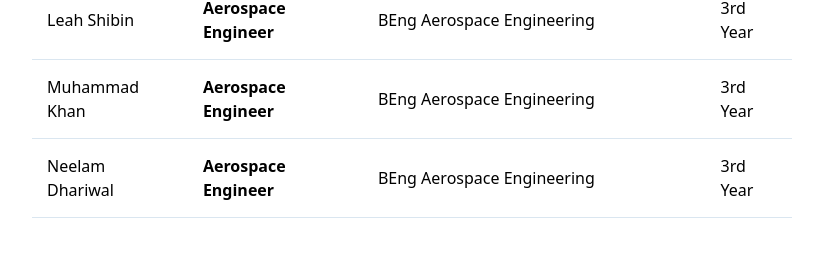
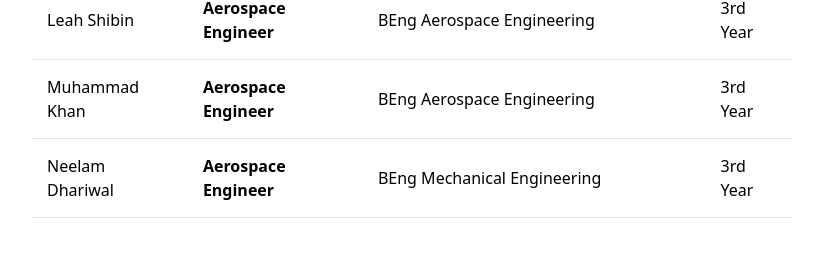
Before and after one commit to UnityRiseUol/UnityRiseUol.github.io, a React (Vite) app: page /about in a window 1280 px wide. Shown: the part 2196-2463 px from the top of the page, without its empty margins (228-1051 px from the left). Built offline with nearby package versions, Linux system fonts and the light colour scheme.

Commit message:
Updated about page

```diff
--- a/src/pages/AboutPage.jsx
+++ b/src/pages/AboutPage.jsx
@@ -18,7 +18,7 @@ const teamSeasons = [
       { name: "Travis Totney", role: "Aerospace Engineer", degree: "BEng Aerospace Engineering", year: "3rd Year" },
       { name: "Leah Shibin", role: "Aerospace Engineer", degree: "BEng Aerospace Engineering", year: "3rd Year" },
       { name: "Muhammad Khan", role: "Aerospace Engineer", degree: "BEng Aerospace Engineering", year: "3rd Year" },
-      { name: "Neelam Dhariwal", role: "Aerospace Engineer", degree: "BEng Aerospace Engineering", year: "3rd Year" }
+      { name: "Neelam Dhariwal", role: "Aerospace Engineer", degree: "BEng Mechanical Engineering", year: "3rd Year" }
     ],
   },
   {
```
